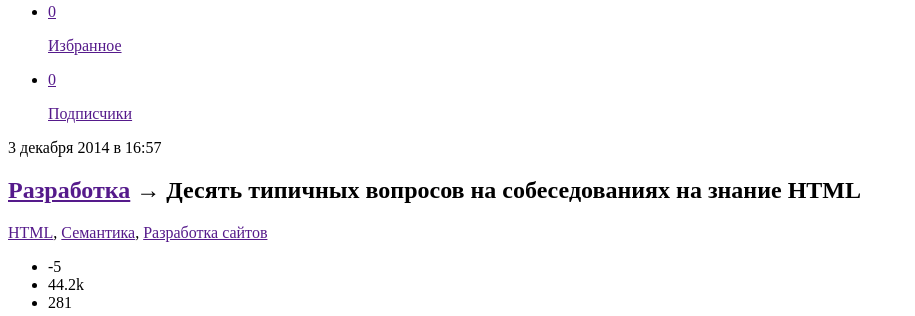
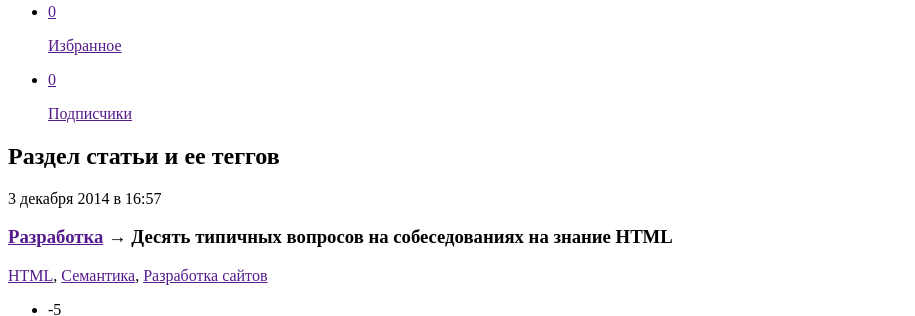
Before and after one commit to lempiy/kottans-js-2016, a plain HTML site: page week01/lec1/habrahabr.html in a window 1280 px wide. Shown: the part 835-1151 px from the top of the page, without its empty margins (0-915 px from the left). Drawn offline with Linux system fonts and the light colour scheme.

Commit message:
Moved header to article

```diff
--- a/week01/lec1/habrahabr.html
+++ b/week01/lec1/habrahabr.html
@@ -84,15 +84,15 @@
 			</nav>
 			<div class='content-wrapper'>
 				<section class='article-section'>
+					<h2>Раздел статьи и ее теггов</h2>
+					<article>
 						<header class='article-header'>
 							<time datetime="2014-12-03">3 декабря 2014 в 16:57</time>
 							<h1><a href="">Разработка</a> → Десять типичных вопросов на собеседованиях на знание HTML</h1>
 							<p><a href="">HTML</a>, <a href="">Семантика</a>, <a href="">Разработка сайтов</a></p>
 						</header>
-					<article>
 						<h2 hidden>Текст статьи</h2>
 							<!-- ТЕКСТ СТАТЬИ-->
-
 						<div class='article-tags'></div>
 					</article>
 				</section>
```
Lines whose indentation alone changed are shown as unchanged.
